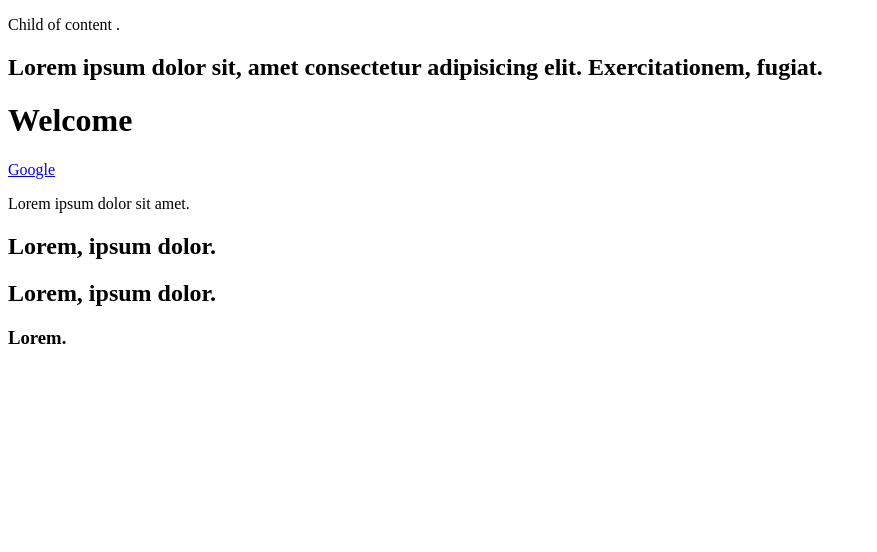
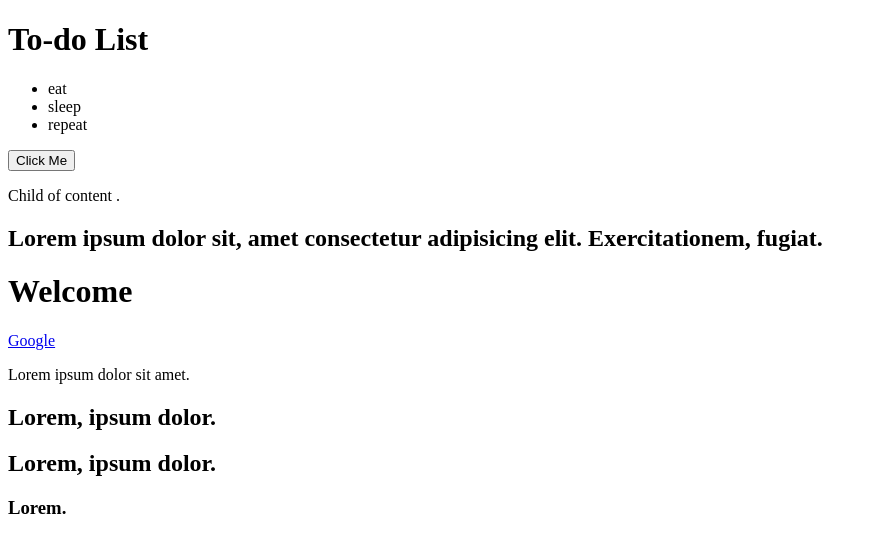
Before and after one commit to varawa/javascript, a plain HTML site: page index.html in a window 1280 px wide. Shown: the whole page, without its empty margins (0-877 px from the left). Drawn offline with Linux system fonts and the light colour scheme.

Commit message:
Event Listener

```diff
--- /dev/null
+++ b/DOM/Events.js
@@ -0,0 +1,18 @@
+//Event Basics (click Event)
+
+let eventEl = document.querySelector('.clickMe') ;
+
+console.log(eventEl) ;
+
+eventEl.addEventListener('click',function(){
+    console.log("clicked") ;
+})
+
+let elements = document.querySelectorAll('li') ;
+console.log(elements) ;
+
+elements.forEach(function(element){
+    element.addEventListener('click' , function(e){
+        console.log(e.target) ;
+    })
+})
--- a/index.html
+++ b/index.html
@@ -6,6 +6,15 @@
     <title>JavaScript</title>
 </head>
 <body>
+    <h1>To-do List</h1>
+    <ul>
+        <li>eat</li>
+        <li>sleep</li>
+        <li>repeat</li>
+    </ul>
+
+    <button class = "clickMe">Click Me</button>
+
     <div class = "content">
         <p>Child of content .</p>
         <h2>Lorem ipsum dolor sit, amet consectetur adipisicing elit. Exercitationem, fugiat.</h2>
@@ -18,7 +27,7 @@
     <h2 class = "new">Lorem, ipsum dolor.</h2>
     <h3 id = "news">Lorem.</h3>
 
-    <script src="DOM\ParentElements.js">
+    <script src="DOM\Events.js">
 
     </script>
 </body>
```
